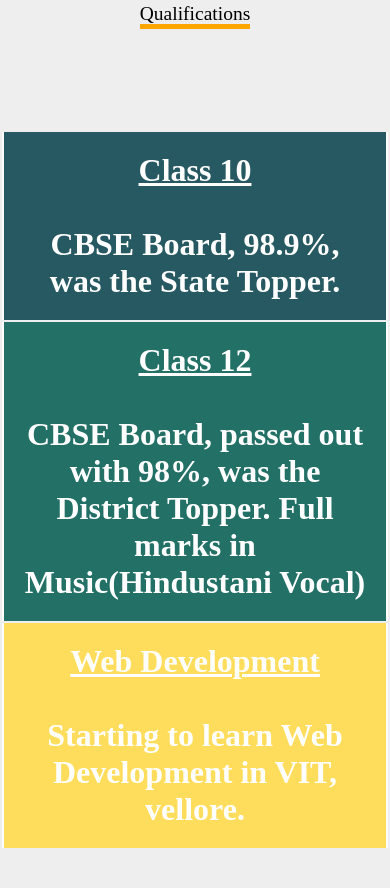
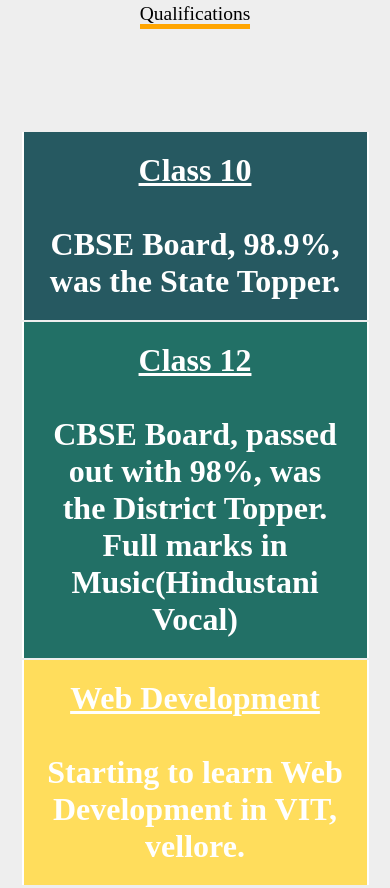
Before and after one commit to nandurijv/website, a plain HTML site: page index.html in a window 390 px wide. Shown: the part 1760-2648 px from the top of the page. Drawn offline with Linux system fonts and the light colour scheme.

Commit message:
Add files via upload

```diff
--- a/css/style.css
+++ b/css/style.css
@@ -230,14 +230,14 @@ td a:link{
 }
 
 
-@media (max-width:1000px){
+@media (max-width:600px){
     table.desk{
         display:none;
     }
     #qual table.phone{
         display:block;
-        margin-left:auto;
-        margin-right:auto;
+        margin-left:5vw;
+        margin-right:5vw;
     }
 }
 
```
